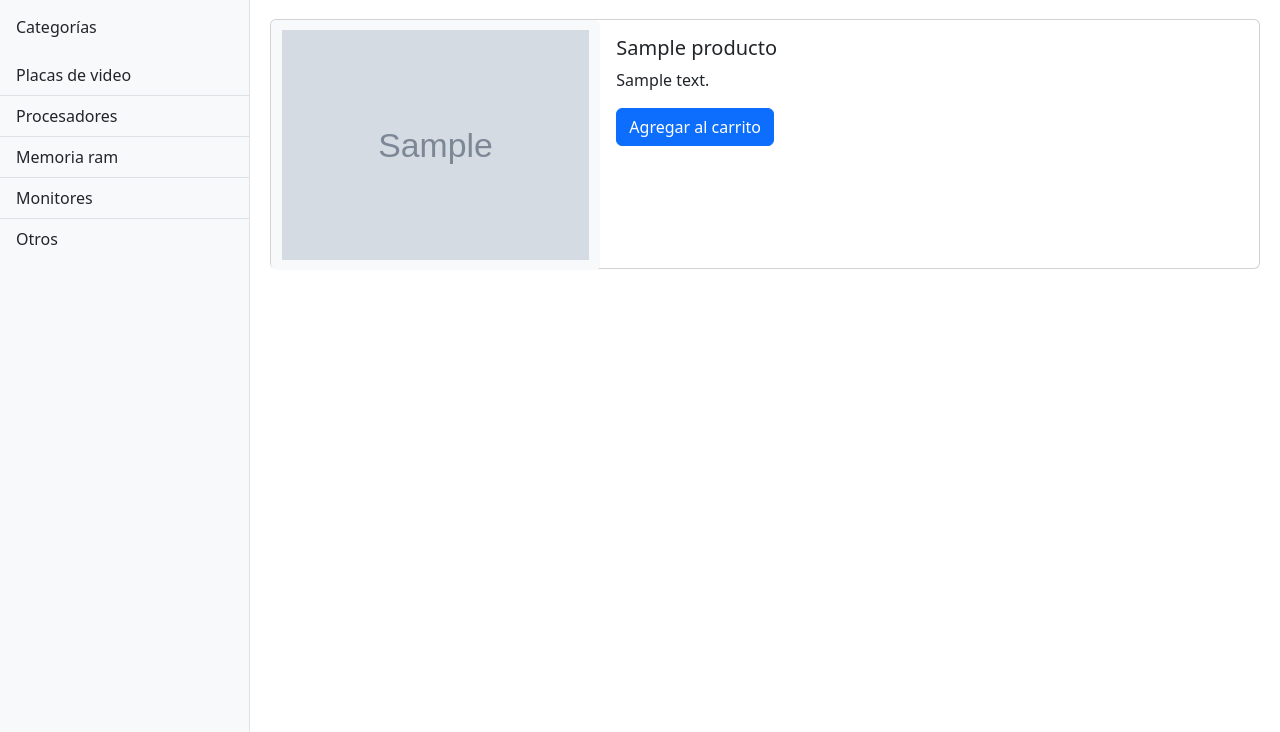
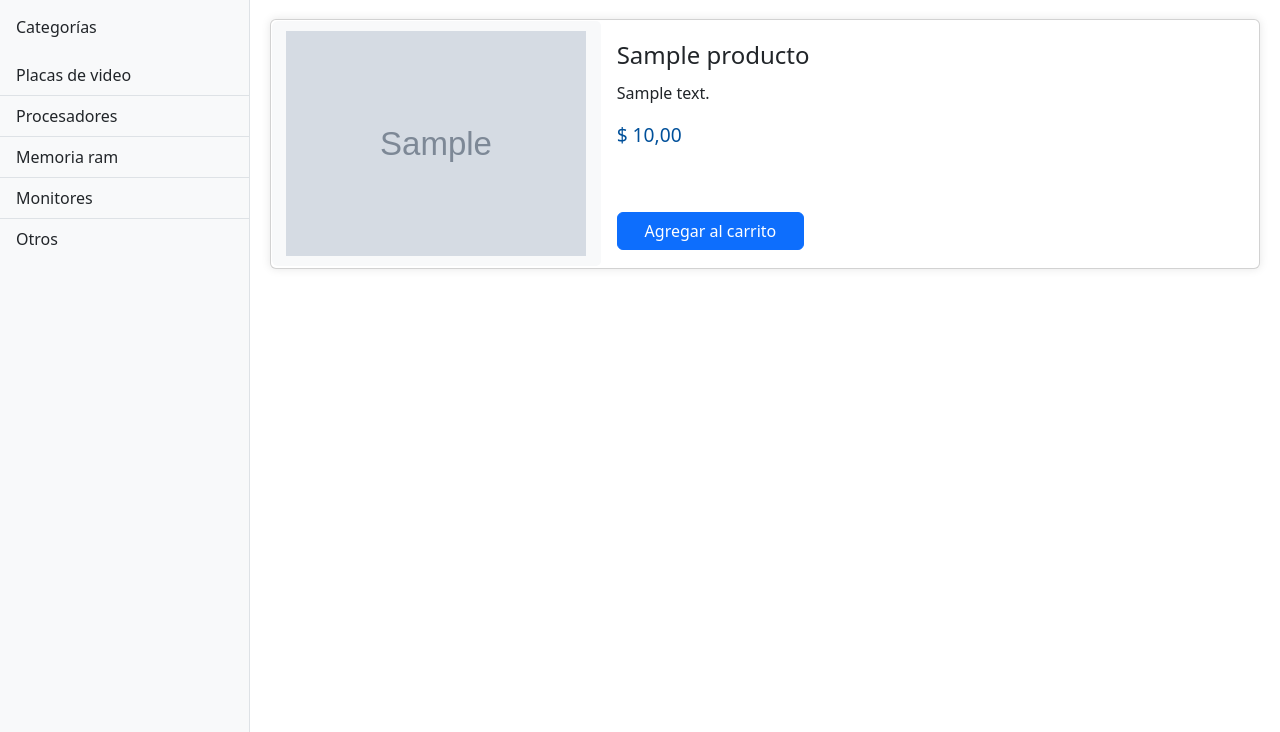
Before and after one commit to Marcos-Equi/compumundo, a Flask app: page /producto in a window 1280 px wide. Shown: the part 68-800 px from the top of the page. Run offline with Flask 3, Linux system fonts and the light colour scheme; tables that the repository leaves empty hold one stand-in row (values such as "Sample post"); grey boxes marked "Sample" are stand-in pictures.

Commit message:
Agrego formateo de precios y soluciono errores en input de cantidad de productos

```diff
--- a/frontend/static/css/products.css
+++ b/frontend/static/css/products.css
@@ -4,17 +4,38 @@
 
 .card {
     height: 250px !important;
-    max-height: 250px !important;
+    padding: 1px;
+    box-shadow: 0 0 10px rgba(0, 0, 0, 0.1);
 }
 
 .card-img {
     width: 100%;
     height: 100%;
     object-fit: contain;
-    max-height: 250px;
+    max-height: 245px;
     border-top-left-radius: .25rem;
     border-bottom-left-radius: .25rem;
     overflow: hidden;
     background-color: #f8f9fa;
     padding: 10px;
 }
+
+.card-title {
+    text-decoration: none;
+    color: black;
+    font-size: 1.5rem;
+    transition: 0.2s;
+}
+.card-title:hover {
+    color: rgb(25, 98, 4);
+    transition: 0.1s;
+}
+
+.precio_prod {
+    font-size: 1.2rem;
+    color: rgb(0, 80, 154);
+}
+
+#agregar_car {
+    width: 30%;
+}
--- a/frontend/static/js/products.js
+++ b/frontend/static/js/products.js
@@ -2,6 +2,10 @@
 function printProducts(products) {
     let container = document.querySelector('.product-container');
     for (const prod of products) {
+        let precio = parseFloat(prod.precio).toLocaleString("es-ES", {
+            minimumFractionDigits: 2,
+            maximumFractionDigits: 2
+        });
         const productCard = `
             <div class="col-12 product-card">
                 <div class="card">
@@ -10,12 +14,11 @@ function printProducts(products) {
                             <img src=${prod.imagen} class="img-fluid rounded-start card-img"
                                 alt=${prod.imagen}>
                         </div>
-                        <div class="col-md-8">
-                            <div class="card-body">
-                                <h5 class="card-title">${prod.nombre}</h5>
-                                <p class="card-text">${prod.descripcion}</p>
-                                <a href="#" class="btn btn-primary">Agregar al carrito</a>
-                            </div>
+                        <div class="col-md-8 card-body d-flex flex-column">
+                            <a href='/producto?id=${prod.id}' class="card-title">${prod.nombre}</a>
+                            <p class="card-text">${prod.descripcion}</p>
+                            <span class="precio_prod">$ ${precio}</span>
+                            <a href="#" class="btn btn-primary mt-auto" id="agregar_car">Agregar al carrito</a>
                         </div>
                     </div>
                 </div>
--- a/frontend/templates/detallesProd.html
+++ b/frontend/templates/detallesProd.html
@@ -120,8 +120,7 @@
                                         <i class="fas fa-minus"></i>
                                     </button>
                                     <input type="text" class="form-control text-center border border-secondary"
-                                        placeholder="1" aria-label="asdasd" aria-describedby="button-addon1"
-                                        id="stock_cont" />
+                                        placeholder="1" aria-describedby="button-addon1" id="stock_cont" readonly />
                                     <button class="btn btn-white border border-secondary px-3 boton_stock" type="button"
                                         id="button-addon2" data-mdb-ripple-color="dark" onclick="sumRestCant(1)">
                                         <i class="fas fa-plus"></i>
```
Also changed, not shown: frontend/static/js/detallesProd.js (+17 -6 lines).
